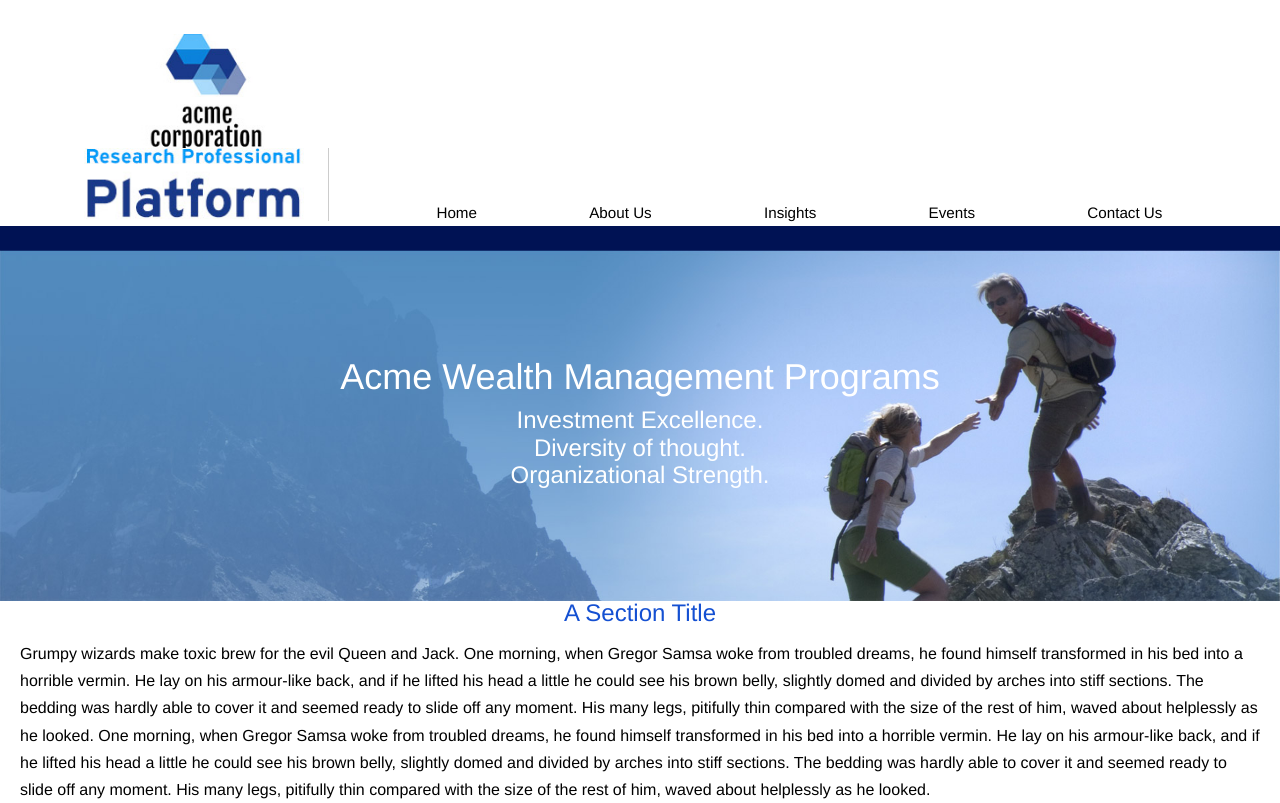
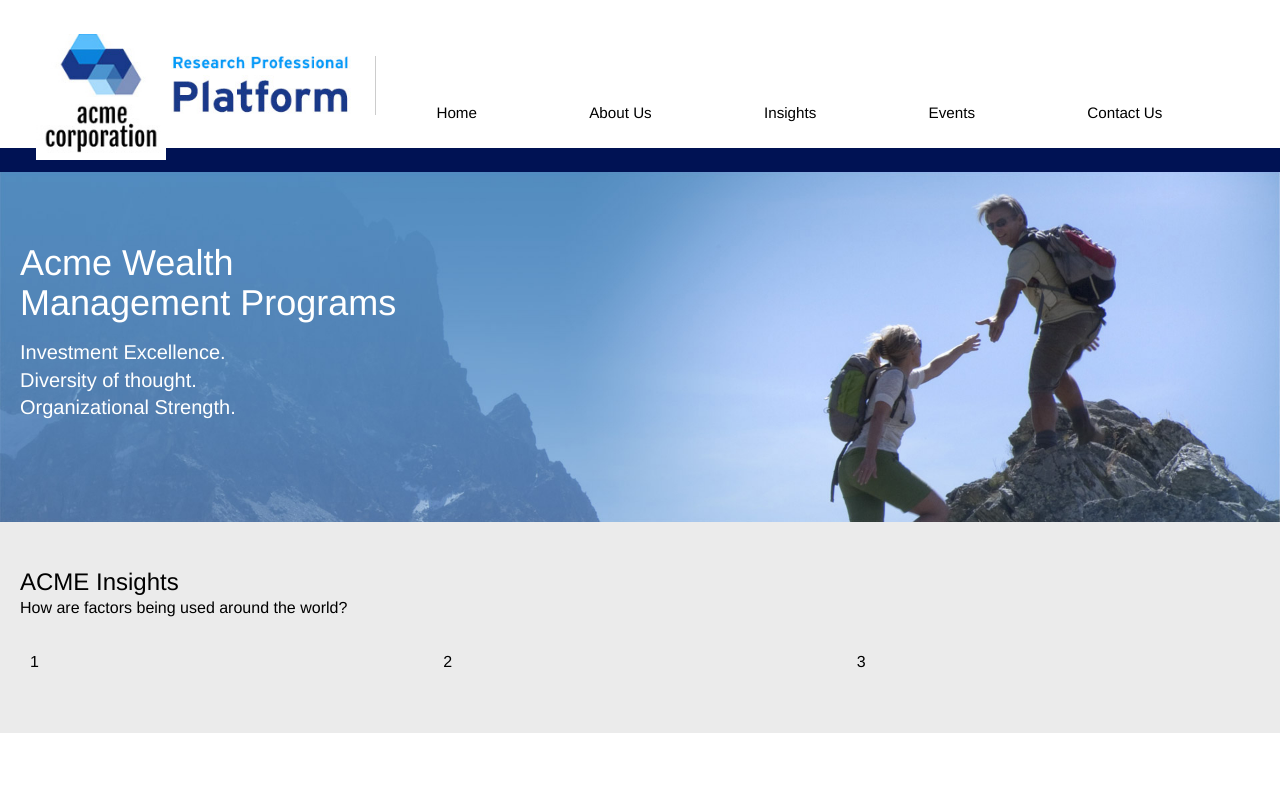
Before and after one commit to becktj07/crescendo-test-main, a website: page index.html in a window 1280 px wide. Drawn offline with nearby package versions, Linux system fonts and the light colour scheme.

Commit message:
nav and hero worked in, start 3 col sections

```diff
--- a/index.html
+++ b/index.html
@@ -12,7 +12,7 @@
 </head>
 
 <body>
-    <div class="wrapper">
+    <div class="wrapper wrapper--mobile">
         <header class="header">
             <div class="header-logo">
                 <a href="/"><img src="images/acme-logo-mobile.jpg" class="image-contain acme-logo--mobile" alt="acme logo mobile" /></a>
@@ -32,23 +32,27 @@
         </nav>
     </div>
     <div class="blue-nav-bar"></div>
-    <figure class="full-screen-image">
-        <img src="images/hero.jpg" class="image-contain--full-screen-image"/>
-
+    <figure class="full-screen-image--image-contain hero-image">
+        <div class="wrapper">
             <div class="full-screen-image__text-overlay">
-                <h1>Acme Wealth Management Programs</h1>
+                <h1>Acme Wealth<br>Management Programs</h1>
                 <h2>Investment Excellence.</h2>
                 <h2>Diversity of thought.</h2>
                 <h2>Organizational Strength.</h2>
             </div>
-
+        </div>
     </figure>
 
-    <section class="wrapper">
-        <h2 class="section-title">A Section Title</h2>
-        <p class="full-width-description">
-            Grumpy wizards make toxic brew for the evil Queen and Jack. One morning, when Gregor Samsa woke from troubled dreams, he found himself transformed in his bed into a horrible vermin. He lay on his armour-like back, and if he lifted his head a little he could see his brown belly, slightly domed and divided by arches into stiff sections. The bedding was hardly able to cover it and seemed ready to slide off any moment. His many legs, pitifully thin compared with the size of the rest of him, waved about helplessly as he looked. One morning, when Gregor Samsa woke from troubled dreams, he found himself transformed in his bed into a horrible vermin. He lay on his armour-like back, and if he lifted his head a little he could see his brown belly, slightly domed and divided by arches into stiff sections. The bedding was hardly able to cover it and seemed ready to slide off any moment. His many legs, pitifully thin compared with the size of the rest of him, waved about helplessly as he looked.
-        </p>
+    <section class="full-screen-width--gray">
+        <div class="wrapper">
+            <h2 class="section-title">ACME Insights</h2>
+            <h3>How are factors being used around the world?</h3>
+        </div>
+        <div class="grid-wrapper">
+            <div class="three-col-item">1</div>
+            <div class="three-col-item">2</div>
+            <div class="three-col-item">3</div>
+        </div>
     </section>
 
 <script src="http://ajax.googleapis.com/ajax/libs/jquery/1.11.3/jquery.min.js"></script>
--- a/sass/base/_main.scss
+++ b/sass/base/_main.scss
@@ -74,10 +74,6 @@ body {
     @media #{$mq-large} {
         line-height: 1.7em;
     }
-}
-
-.grey-background {
-    background-color:$neutral;
 }
 
 h1 {
--- a/sass/base/_variables.scss
+++ b/sass/base/_variables.scss
@@ -5,8 +5,10 @@ $mq-small: "only screen and (min-width:480px)";
 $mq-small-width: 480px;
 $mq-medium: "only screen and (min-width:768px)";
 $mq-medium-width: 768px;
-$mq-large: "only screen and (min-width:980px)";
-$mq-large-width: 980px;
+$mq-large: "only screen and (min-width:1024px)";
+$mq-large-width: 1024px;
+$mq-xlarge: "only screen and (min-width:1309px)";
+$mq-arge-width: 1309px;
 
 // To use... @media #{variable}
 
--- a/sass/base/_wrappers.scss
+++ b/sass/base/_wrappers.scss
@@ -9,12 +9,20 @@ $wrapper-padding: 0 20px; //The gutter pixel amount of the wrapper
     @extend .clearfix;
     position: relative;
     width: 100%;
-    padding: 0;
+    padding: $wrapper-padding;
     max-width: $wrapper-width;
     margin: 0 auto;
 
     @media #{$mq-large} {
         padding: $wrapper-padding;
+    }
+}
+
+.wrapper--mobile {
+    padding: 0;
+
+    @media #{$mq-large} {
+        padding: 0 20px!important;
     }
 }
 
@@ -29,3 +37,19 @@ $wrapper-padding: 0 20px; //The gutter pixel amount of the wrapper
 
     }
 }
+
+.full-screen-width--gray {
+    @extend .full-screen-width;
+    background-color: $secondary;
+    padding: 3rem 0;
+
+    h2, h3 {
+        color:#000;
+        font-weight: normal;
+        text-align: left;
+    }
+
+    h3 {
+        font-size: 1rem;
+    }
+}
--- a/sass/global/_nav.scss
+++ b/sass/global/_nav.scss
@@ -14,7 +14,7 @@
 }
 
 .acme-logo--mobile {
-    width: 233px;
+    width: 220px;
 
     @media #{$mq-large} {
         display: none;
@@ -37,9 +37,15 @@
 
     @media #{$mq-large} {
         display: inline;
-        width: 220px;
+        width: 180px;
         padding-right: 1.5rem;
         border-right: 1px solid #ccc;
+        margin: 1.5rem 0 1.5rem 0;
+    }
+
+    @media #{$mq-xlarge} {
+        width: 220px;
+        margin:0;
     }
 }
 
@@ -75,7 +81,7 @@
 }
 
 .main-nav ul {
-    padding: 0;
+    padding: 0 20px;
     margin: 0;
 
     @media #{$mq-large} {
@@ -117,7 +123,7 @@
             padding: 1.25rem;
             margin: 0 auto 0.75rem auto;
             display: block;
-            width: 95%;
+            //width: 95%;
             background-color: $lightNeutral;
             text-align: center;
 
@@ -156,6 +162,11 @@
     background-color: $darkPrimary;
     height: 1.5rem;
     width: 100%;
+    margin-top: 2.5rem;
+
+    @media #{$mq-large} {
+        margin-top: 0;
+    }
 }
 
 .site-links {
@@ -165,7 +176,6 @@
     display: block;
     padding: 1rem;
     border-bottom: 1px solid $neutral;
-    width: 90%;
     margin: 0 auto 1rem auto;
 
     @media #{$mq-large} {
--- a/sass/modules/_full-screen-image.scss
+++ b/sass/modules/_full-screen-image.scss
@@ -10,46 +10,67 @@
     overflow: hidden;
 }
 
-.full-screen-image__logo-overlay {
-    position: absolute;
-    @include centerer;
-    width: 220px;
-    height: 37px;
-
-    @media #{$mq-medium} {
-        width: 280px;
-        height: auto;
-    }
-
-    @media #{$mq-large} {
-        width: 370px;
-    }
-}
-
 .image-contain--full-screen-image {
     @extend .image-contain;
     width: 100%;
 }
 
+.hero-image {
+    background-image:url("/images/hero-mobile.jpg");
+    background-size: cover;
+    background-repeat: no-repeat;
+    background-position: right;
+    height: 250px;
+
+    h1, h2 {
+       color: #fff;
+       text-align: left;
+    }
+
+     @media #{$mq-medium} {
+        height: 350px;
+     }
+
+     @media #{$mq-large} {
+        background-image:url("/images/hero-desktop.jpg");
+        //height: 400px;
+    }
+
+    @media #{$mq-xlarge} {
+        height: 500px;
+    }
+}
+
 .full-screen-image__text-overlay {
-    position: absolute;
-    @include centerer;
+        position: relative;
+        transform: translateY(40%);
 
-    @media #{$mq-medium} {
-        height: auto;
-    }
+        @media #{$mq-xlarge} {
+            top:50%;
+            transform: translateY(75%);
+        }
+
 
     h1 {
         color:#fff;
         font-weight: normal;
-        font-size: $font-size-xlarge;
+        font-size: $font-size-large;
         margin-bottom: 1rem;
+
+        @media #{$mq-medium} {
+            line-height: 2.5rem;
+            font-size: $font-size-xlarge;
+         }
     }
 
     h2 {
-        font-size:$font-size-large;
+        font-size:1rem;
         margin:0;
         color:#fff;
         font-weight: lighter;
+
+        @media #{$mq-medium} {
+            font-size: 1.25rem;
+         }
     }
 }
```
Also changed, not shown: css/styles.css, images/hero-desktop.jpg (added), images/hero-mobile.jpg (added).
